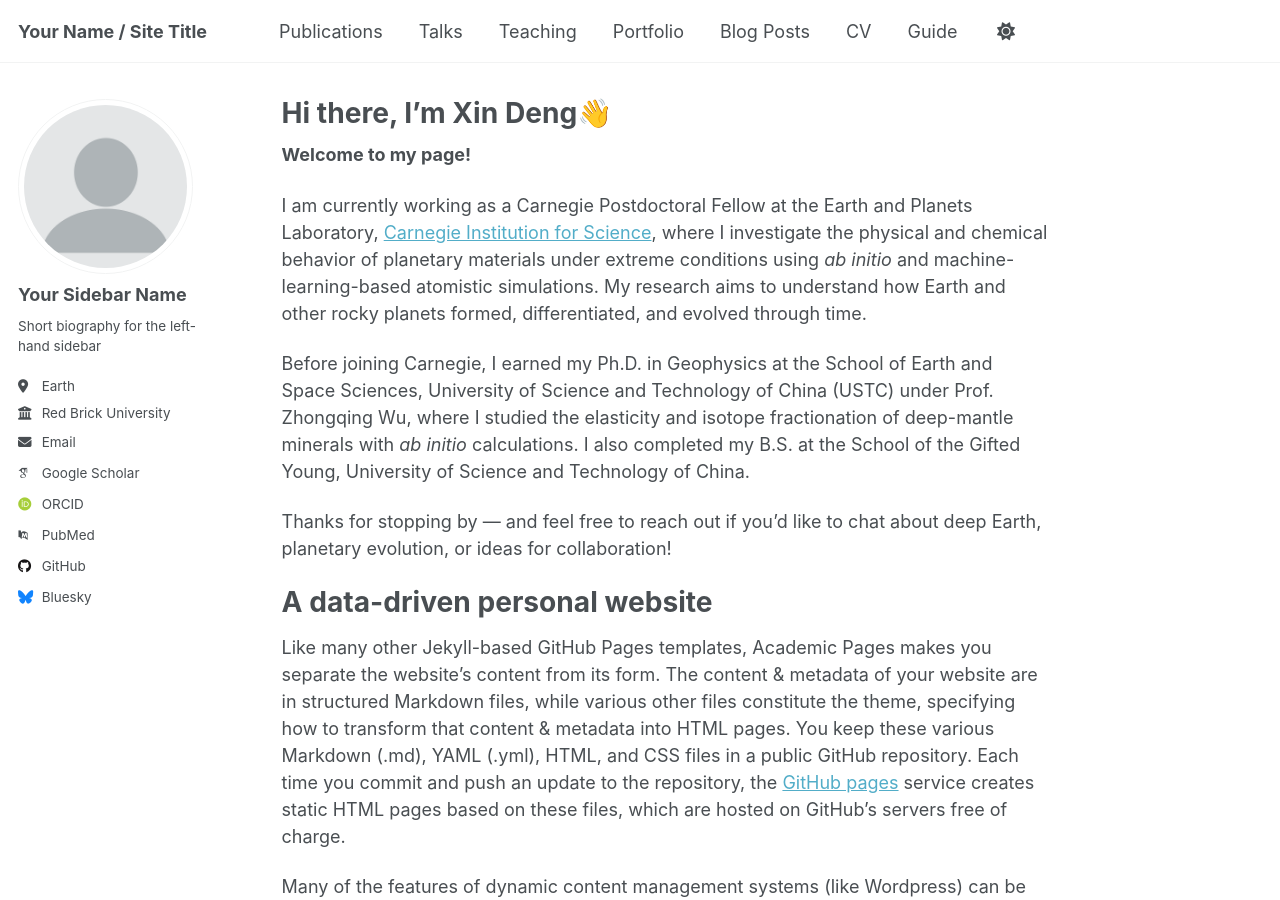
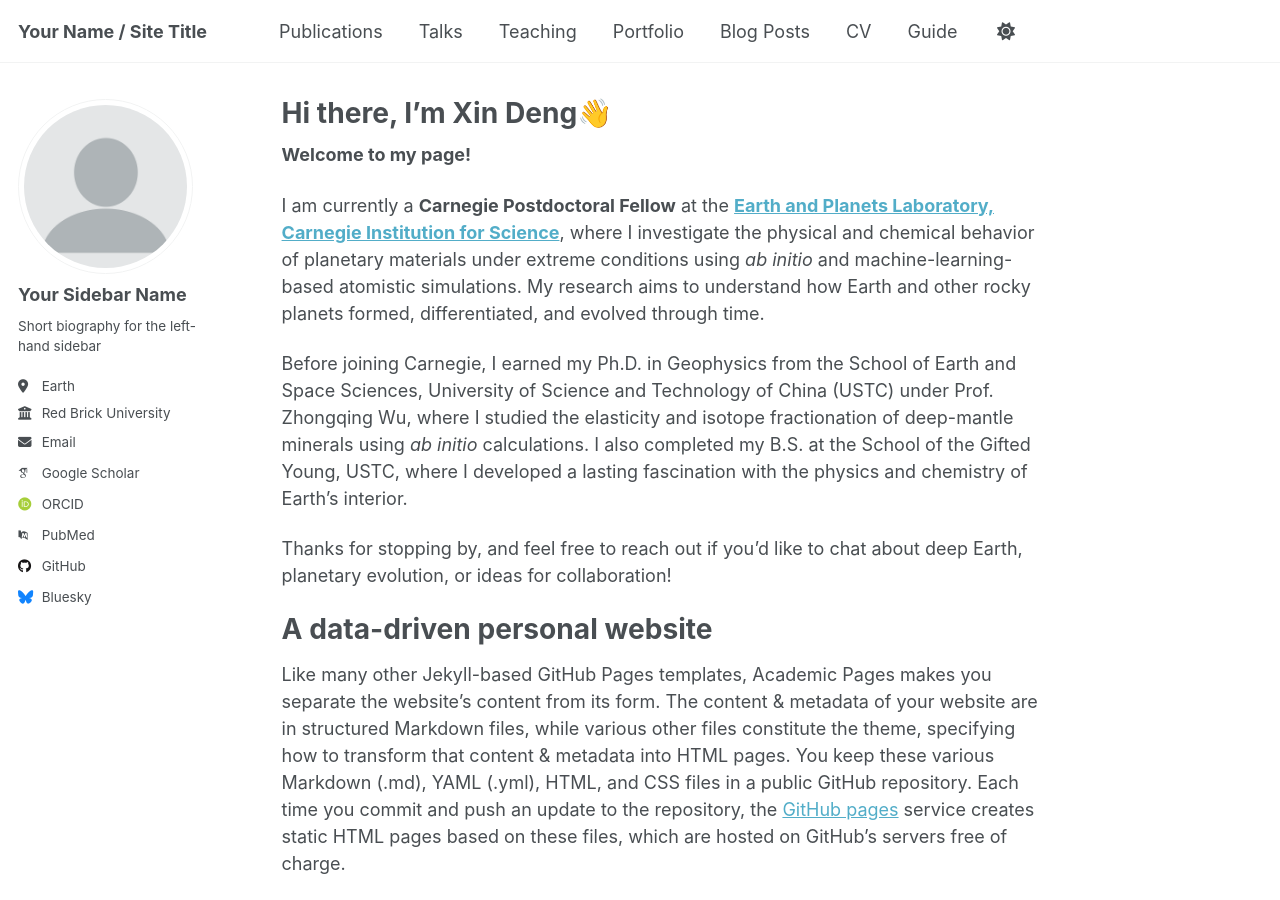
Before and after one commit to x1nd3ng/x1nd3ng.github.io, a Jekyll site: the page built from _pages/about.md, in a window 1280 px wide and 900 px high. Built offline with Jekyll 4.4.1, drawn with Linux system fonts in a browser that asks for light colours; some web fonts are replaced; a script that is not in the unit is left out.

Commit message:
Update about.md

```diff
--- a/_pages/about.md
+++ b/_pages/about.md
@@ -8,13 +8,15 @@ redirect_from:
   - /about.html
 ---
 
-**Welcome to my page!**
 
-I am currently working as a Carnegie Postdoctoral Fellow at the Earth and Planets Laboratory, [Carnegie Institution for Science](https://carnegiescience.edu), where I investigate the physical and chemical behavior of planetary materials under extreme conditions using *ab initio* and machine-learning-based atomistic simulations. My research aims to understand how Earth and other rocky planets formed, differentiated, and evolved through time.
+**Welcome to my page!** <br>
 
-Before joining Carnegie, I earned my Ph.D. in Geophysics at the School of Earth and Space Sciences, University of Science and Technology of China (USTC) under Prof. Zhongqing Wu, where I studied the elasticity and isotope fractionation of deep-mantle minerals with *ab initio* calculations. I also completed my B.S. at the School of the Gifted Young, University of Science and Technology of China.
+I am currently a **Carnegie Postdoctoral Fellow** at the [**Earth and Planets Laboratory, Carnegie Institution for Science**](https://carnegiescience.edu/epl), where I investigate the physical and chemical behavior of planetary materials under extreme conditions using *ab initio* and machine-learning-based atomistic simulations. My research aims to understand how Earth and other rocky planets formed, differentiated, and evolved through time.
 
-Thanks for stopping by — and feel free to reach out if you’d like to chat about deep Earth, planetary evolution, or ideas for collaboration!
+Before joining Carnegie, I earned my Ph.D. in Geophysics from the School of Earth and Space Sciences, University of Science and Technology of China (USTC) under Prof. Zhongqing Wu, where I studied the elasticity and isotope fractionation of deep-mantle minerals using *ab initio* calculations. I also completed my B.S. at the School of the Gifted Young, USTC, where I developed a lasting fascination with the physics and chemistry of Earth’s interior.
+
+Thanks for stopping by, and feel free to reach out if you’d like to chat about deep Earth, planetary evolution, or ideas for collaboration!
+
 
 A data-driven personal website
 ======
```
